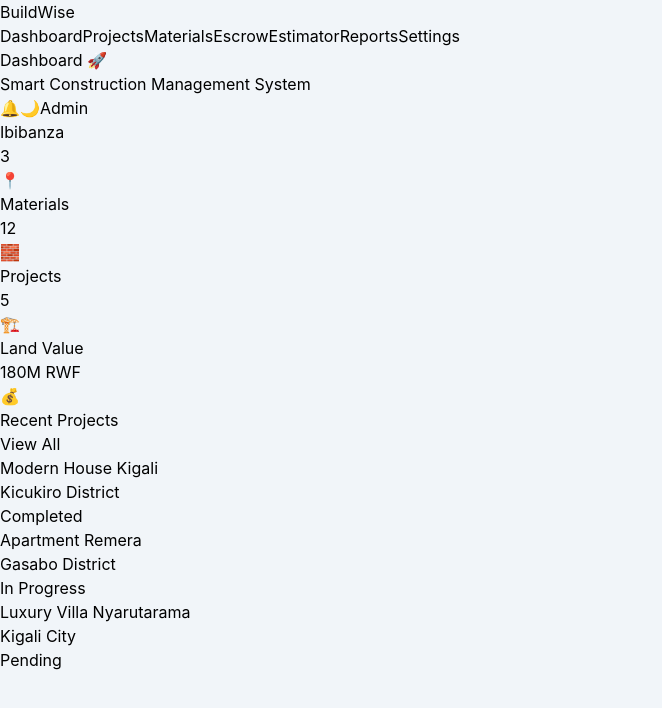
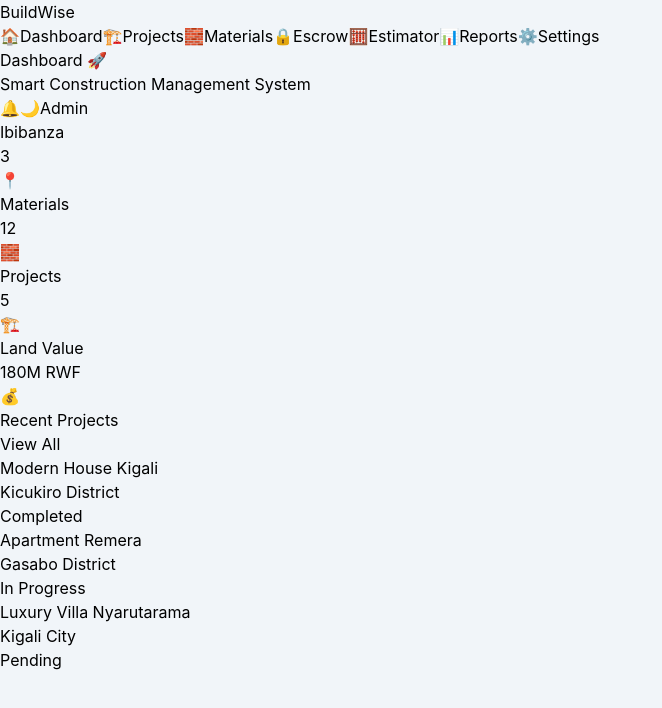
Before and after one commit to matitizo/buildwise, a React app in the folder frontend/: page /dashboard in a window 1280 px wide. Shown: the top 708 px of the page, without its empty margins (0-662 px from the left). Built offline with nearby package versions, Linux system fonts and the light colour scheme; the HTML template or start-up script is replaced by a standard one.

Commit message:
Professional sidebar upgrade

```diff
--- a/frontend/src/layout/Layout.jsx
+++ b/frontend/src/layout/Layout.jsx
@@ -1,73 +1,57 @@
 import { NavLink, Outlet } from "react-router-dom";
 
 export default function Layout() {
+  const navItems = [
+    { name: "Dashboard", path: "/dashboard", icon: "🏠" },
+    { name: "Projects", path: "/projects", icon: "🏗️" },
+    { name: "Materials", path: "/materials", icon: "🧱" },
+    { name: "Escrow", path: "/escrow", icon: "🔒" },
+    { name: "Estimator", path: "/estimator", icon: "🧮" },
+    { name: "Reports", path: "/reports", icon: "📊" },
+    { name: "Settings", path: "/settings", icon: "⚙️" },
+  ];
+
   return (
-    <div className="flex min-h-screen bg-gray-100">
+    <div className="flex min-h-screen bg-slate-100">
 
       {/* Sidebar */}
-      <div className="w-64 bg-slate-900 text-white p-5">
-        <h1 className="text-2xl font-bold mb-10 text-center">
+      <div className="w-72 bg-[#071336] text-white p-8">
+
+        <h1 className="text-5xl font-bold mb-14">
           BuildWise
         </h1>
 
-        <nav className="flex flex-col gap-4">
+        <nav className="space-y-4">
 
-          <NavLink
-            to="/"
-            className="hover:bg-slate-700 p-3 rounded-lg transition"
-          >
-            Dashboard
-          </NavLink>
+          {navItems.map((item) => (
+            <NavLink
+              key={item.name}
+              to={item.path}
+              className={({ isActive }) =>
+                `flex items-center gap-4 px-5 py-4 rounded-2xl text-lg font-semibold transition-all duration-300 ${
+                  isActive
+                    ? "bg-blue-600 shadow-lg"
+                    : "hover:bg-slate-800"
+                }`
+              }
+            >
+              <span className="text-2xl">
+                {item.icon}
+              </span>
 
-          <NavLink
-            to="/projects"
-            className="hover:bg-slate-700 p-3 rounded-lg transition"
-          >
-            Projects
-          </NavLink>
-
-          <NavLink
-            to="/materials"
-            className="hover:bg-slate-700 p-3 rounded-lg transition"
-          >
-            Materials
-          </NavLink>
-
-          <NavLink
-            to="/escrow"
-            className="hover:bg-slate-700 p-3 rounded-lg transition"
-          >
-            Escrow
-          </NavLink>
-
-          <NavLink
-            to="/estimator"
-            className="hover:bg-slate-700 p-3 rounded-lg transition"
-          >
-            Estimator
-          </NavLink>
-
-          <NavLink
-            to="/reports"
-            className="hover:bg-slate-700 p-3 rounded-lg transition"
-          >
-            Reports
-          </NavLink>
-
-          <NavLink
-            to="/settings"
-            className="hover:bg-slate-700 p-3 rounded-lg transition"
-          >
-            Settings
-          </NavLink>
+              {item.name}
+            </NavLink>
+          ))}
 
         </nav>
+
       </div>
 
       {/* Main Content */}
-      <div className="flex-1 p-6">
+      <div className="flex-1 p-8 overflow-y-auto">
         <Outlet />
       </div>
+
     </div>
   );
 }
```
